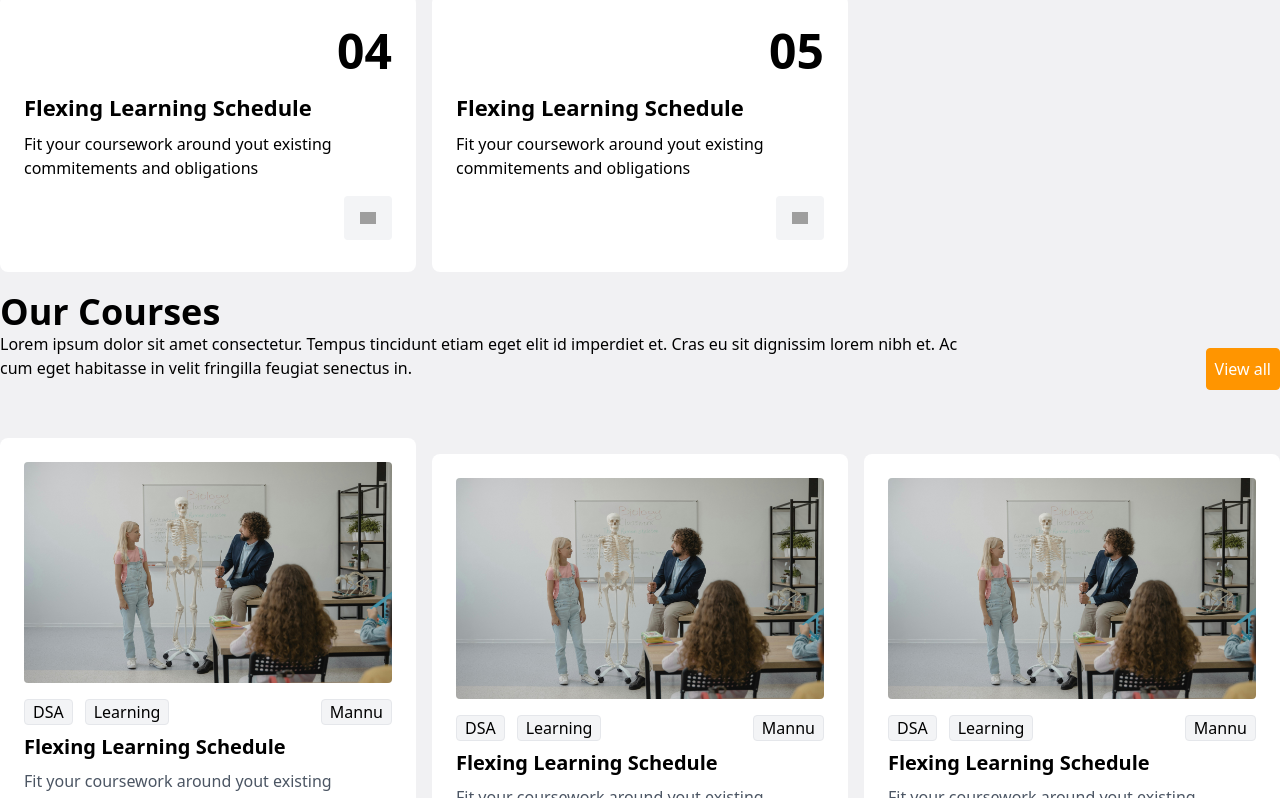
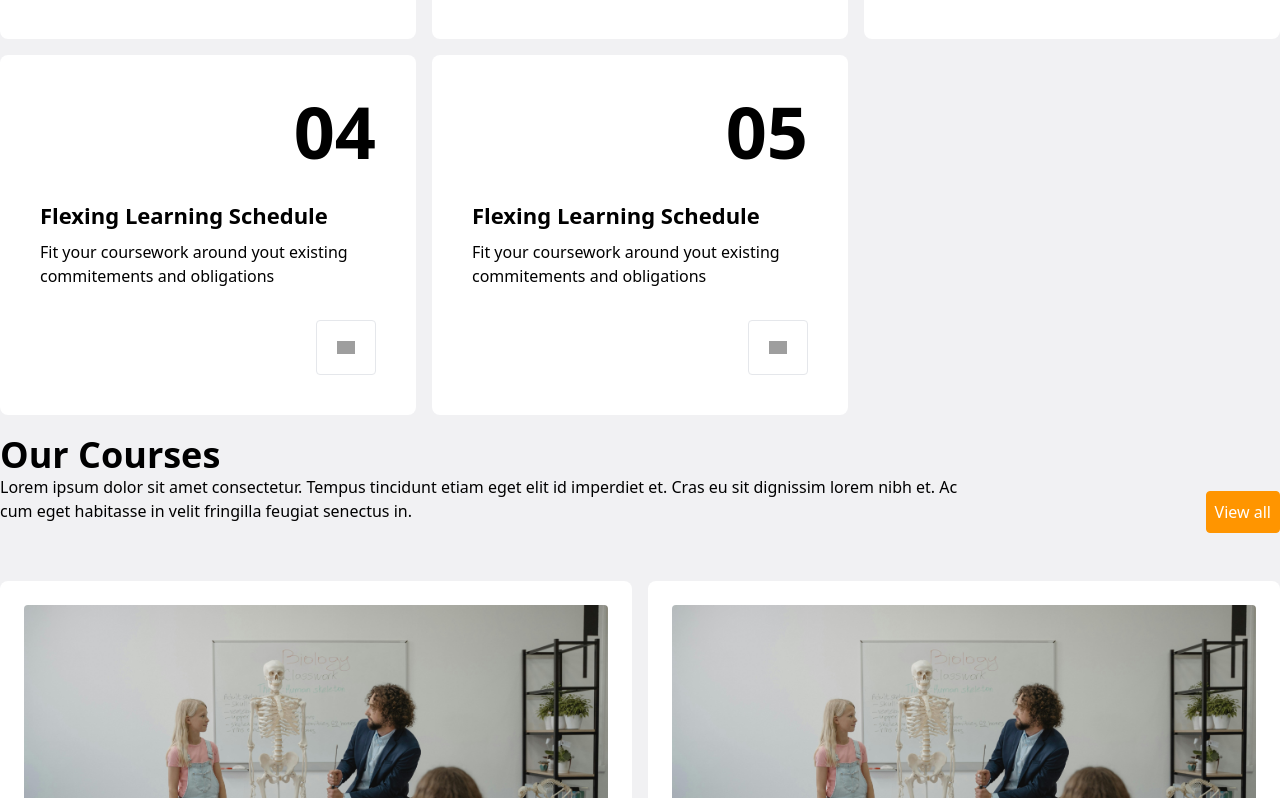
Before and after one commit to mdmonauwarulislam/e-learning, a React (Vite) app: page /#/ in a window 1280 px wide. Shown: the part 2002-2800 px from the top of the page. Built offline with nearby package versions, Linux system fonts and the light colour scheme; grey boxes are pictures that could not be loaded.

Commit message:
mobile Responsive

```diff
--- a/package.json
+++ b/package.json
@@ -18,6 +18,8 @@
     "pages": "^0.0.16",
     "react": "^18.2.0",
     "react-dom": "^18.2.0",
+    "react-icon": "^1.0.0",
+    "react-icons": "^5.2.1",
     "react-player": "^2.14.1",
     "react-router-dom": "^6.22.1"
   },
--- a/src/Components/BenifitCard.jsx
+++ b/src/Components/BenifitCard.jsx
@@ -4,20 +4,20 @@
 
 function BenifitCard(props) {
   return (
-    <div className="bg-white px-6 rounded-lg py-8">
+    <div className="bg-white px-6 md:px-10 rounded-lg py-10">
       <div>
-        <h1 className="text-5xl font-bold text-right mb-4">0{props.id}</h1>
+        <h1 className="text-7xl font-bold text-right mb-4">0{props.id}</h1>
       </div>
-      <div className="">
+      <div className="md:mb-4 md:mt-8">
         <h4 className="text-[22px] font-semibold mb-2">{props.title}</h4>
         <p className="text-[16px]">{props.disc}</p>
       </div>
       <div>
         <div className="flex justify-end">
-          <button className="mt-4 bg-gray-100 text-white p-4 rounded  ">
+          <button className="mt-4 text-white p-5 rounded border ">
             <img
-              width="16"
-              height="16"
+              width="18"
+              height="18"
               className=""
               src="https://img.icons8.com/windows/32/FF9500/up-right-arrow.png"
               alt="arrow"
--- a/src/Components/CourseCard.jsx
+++ b/src/Components/CourseCard.jsx
@@ -1,29 +1,33 @@
 /* eslint-disable react/prop-types */
 // import React from 'react'
-import LearningImg from "../assets/Image/learning.jpg"
+import LearningImg from "../assets/Image/learning.jpg";
 
 function CourseCard(props) {
   return (
     <div className="bg-white p-6 rounded-lg">
-            <img src= {LearningImg} alt="Image" className="w-full mb-4 rounded" />
+      <img src={LearningImg} alt="Image" className="w-full mb-4 rounded" />
       <div className="flex justify-between">
         <div className="flex space-x-3">
-                <p className="mb-2 border px-2 rounded bg-gray-100">{props.tag1}</p>
-                <p className="mb-2 border px-2 rounded bg-gray-100">{props.tag2}</p>
+          <p className="mb-2 border px-2 rounded text-[14px] bg-gray-100">
+            {props.tag1}
+          </p>
+          <p className="mb-2 border px-2 rounded text-[14px] bg-gray-100">
+            {props.tag2}
+          </p>
         </div>
-              <p className="text-right mb-2 border px-2 rounded bg-gray-100">{props.author}</p>
+        <p className="text-right mb-2 text-[18px] px-2 rounded ">
+          {props.author}
+        </p>
       </div>
       <div>
         <h3 className="text-xl font-semibold mb-2">{props.title}</h3>
-              <p className="text-gray-600 mb-4">
-                {props.disc}
-              </p>
+        <p className="text-gray-600 mb-4">{props.disc}</p>
         <button className="w-full bg-gray-100 border hover:bg-orangeBg text-black hover:text-white py-2 px-4 rounded">
           Button
         </button>
       </div>
     </div>
-  )
+  );
 }
 
-export default CourseCard
+export default CourseCard;
--- a/src/Components/Header/Header.jsx
+++ b/src/Components/Header/Header.jsx
@@ -17,7 +17,7 @@ function Header() {
   return (
     <header className="bg-grayColor pt-5 flex justify-center px-4">
       <div className="mx-auto w-full ">
-        <div className="bg-orangeBg text-white text-center p-2 rounded mx-auto max-w-[1280px]">
+        <div className="bg-orangeBg text-white text-center px-2 py-3 rounded mx-auto max-w-[1450px]">
           <p className="text-white">
             Free Courses 🌟 Sale Ends Soon, Get It Now
           </p>
--- a/src/Components/Pricing.jsx
+++ b/src/Components/Pricing.jsx
@@ -0,0 +1,42 @@
+// import React from 'react'
+import { HiMiniCheck, HiMiniXMark  } from "react-icons/hi2";
+
+function Pricing() {
+  return (
+    // <div className="border rounded-md ">
+      <div className="w-1/2 rounded-md border   m-6 ">
+        <div className="text-[16px] md:text-[22px] font-semibold px-4 py-2 text-[#262626] bg-[#FFF9F0] border border-OrangeBoreder mx-6 mt-6 rounded flex justify-center">
+          <h3>Free Plan</h3>
+        </div>
+        <div className="text-[16px] md:text-[16px] text-[#262626] px-4 py-2 mx-6 my-4 flex justify-center">
+          <h1>
+            <span className="text-[56px] font-semibold">$76</span>/month
+          </h1>
+        </div>
+        <div className=" border mx-6 mb-6 rounded-md ">
+          <div className="flex justify-center font-semibold text-[12px] md:text-[16px] mt-4 text-[#262626]">
+            <h3>Available Faetures</h3>
+          </div>
+          <div className="flex justify-start items-center gap-3 border py-3 px-4 mx-8 rounded-md mt-6 text-[#262626]">
+            <HiMiniCheck className="p-1 rounded text-[24px] bg-[#FFF4E5]" />
+            <p className="text-[10px] md:text-[14px] font-medium">
+              Access to selected free course.
+            </p>
+          </div>
+          <div className="flex justify-start items-center gap-3 border py-3 px-4 mx-8 rounded-md mt-4 text-[#262626]">
+            <HiMiniXMark className="p-1 rounded text-[24px] border" />
+            <p className="text-[10px] md:text-[14px] font-medium">
+              Access to selected free course.
+            </p>
+          </div>
+
+          <div className="text-[12px] md:text-[14px] font-semibold  py-3 bg-[#FF9500] text-[#fff]  mt-6 flex justify-center border-t rounded-b-md w-full ">
+            <button>Get Started</button>
+          </div>
+        </div>
+      </div>
+    // </div>
+  );
+}
+
+export default Pricing;
--- a/src/Views/Home.jsx
+++ b/src/Views/Home.jsx
@@ -5,8 +5,8 @@ import video from "../assets/Image/video.mp4";
 import BenifitCard from "../Components/BenifitCard";
 import CourseCard from "../Components/CourseCard";
 import Testinmonial from "../Components/Testinmonial";
-// import CourseCard from "../Components/CourseCard";
-// import Testinmonial from "../Components/Testinmonial";
+import Pricing from "../Components/Pricing";
+
 
 function Home() {
   const videoRef = useRef(null);
@@ -181,7 +181,7 @@ function Home() {
             </div>
           </div>
           <div
-            className={`md:grid md:grid-cols-3 gap-4 md:pt-12 pt-3 space-y-4 `}
+            className={`md:grid md:grid-cols-3 gap-4 md:pt-12 pt-3`}
           >
             {benefitCard.map((item, index) => (
               <BenifitCard
@@ -211,7 +211,7 @@ function Home() {
             </div>
           </div>
           <div
-            className={`md:grid md:grid-cols-3 gap-4 md:pt-12 pt-3 space-y-4 `}
+            className={`md:grid md:grid-cols-2 gap-4 md:pt-12 pt-3 `}
           >
             {courseCard.map((item, index) => (
               <CourseCard
@@ -244,7 +244,7 @@ function Home() {
               </button>
             </div>
             </div>
-            <div className="space-y-2 mt-4">
+            <div className=" mt-4 md:grid md:grid-cols-2 gap-4">
             {testimonial.map((item, index) => (
               <Testinmonial
 
@@ -279,7 +279,8 @@ function Home() {
               </div>
             </div>
           </div>
-          <div className="bg-white px-20 py-6 pt-5 h-full mb-10"></div>
+          <div className="bg-white px-20 py-6 pt-5 mb-10 md:flex" ><Pricing/><Pricing/></div>
+
         </div>
       </div>
     </>
--- a/tailwind.config.js
+++ b/tailwind.config.js
@@ -8,7 +8,8 @@ export default {
     extend: {
       colors:{
         orangeBg:'#FF9500',
-        grayColor:'#F1F1F3'
+        grayColor:'#F1F1F3',
+        OrangeBoreder:'#FFEACC',
       }
     },
   },
```
Also changed, not shown: src/Components/Testinmonial.jsx (+7 -6 lines), 1 other file (tests, documents, lock files or other folders). Lines whose indentation alone changed are shown as unchanged.
